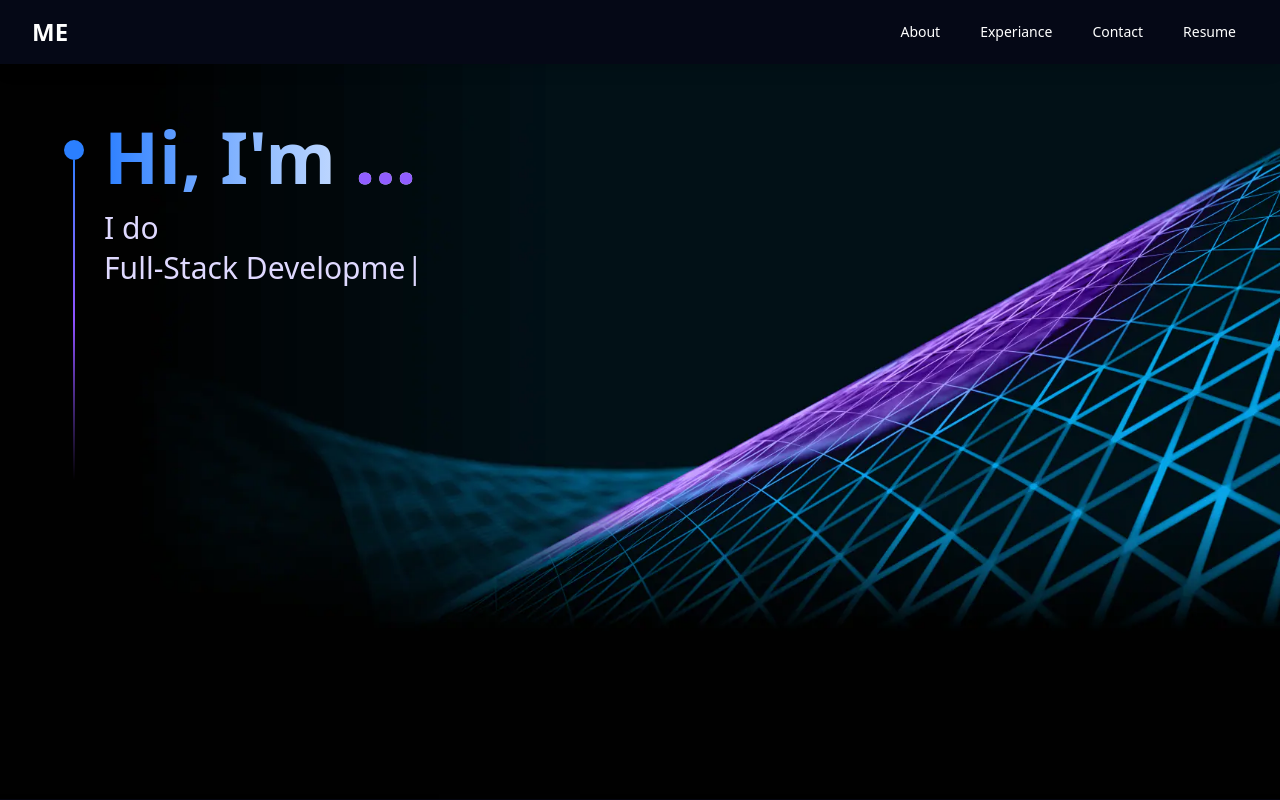
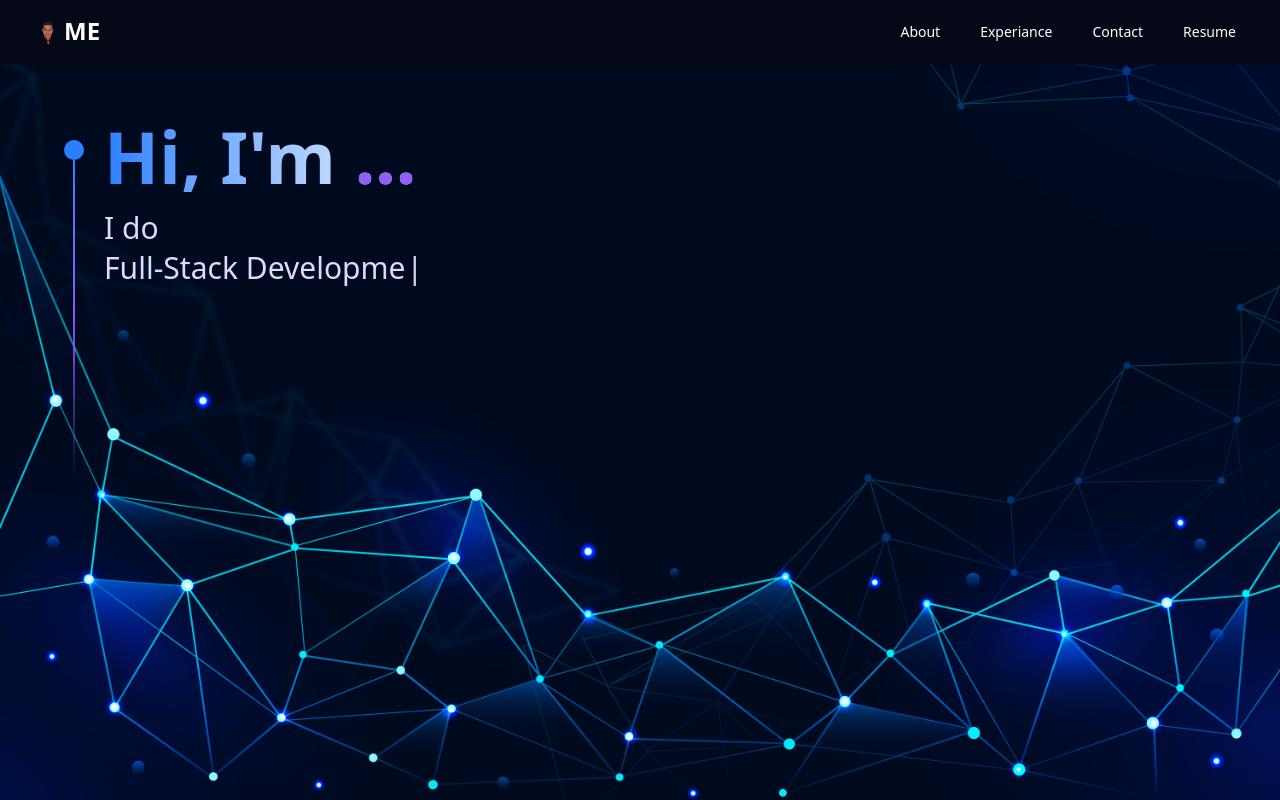
Before and after one commit to Tsega-Get/portfolio, a React (Vite) app: page / in a window 1280 px wide. Built offline with nearby package versions, Linux system fonts and the light colour scheme.

Commit message:
refactor codes

```diff
--- a/index.html
+++ b/index.html
@@ -2,7 +2,7 @@
 <html lang="en">
   <head>
     <meta charset="UTF-8" />
-    <link rel="icon" type="image/svg+xml" href="/vite.svg" />
+    <link rel="icon" type="image/svg+xml" href="/me.png" />
     <meta name="viewport" content="width=device-width, initial-scale=1.0" />
     <title>It's me</title>
   </head>
--- a/src/assets/index.ts
+++ b/src/assets/index.ts
@@ -13,6 +13,9 @@ import backendIcon from "./services/backend.svg";
 import frontendIcon from "./services/frontend.svg";
 import databaseIcon from "./services/database.svg";
 import devopsIcon from "./services/devops.svg";
+
+//project images
+import portfolio from "./projects/portfolio.png";
 
 // Import tech logos
 import css from "./tech/css.png";
@@ -63,4 +66,5 @@ export {
   sql,
   mongo,
   ts,
+  portfolio,
 };
--- a/src/components/layout/Navbar.tsx
+++ b/src/components/layout/Navbar.tsx
@@ -15,10 +15,15 @@ const Navbar = () => {
           <div className="flex-shrink-0">
             <Link
               smooth
-              to="/#home" // 2. Point to the #home ID
+              to="#home" // 2. Point to the #home ID
               className="text-2xl font-bold text-white"
               onClick={closeMobileMenu}
             >
+              <img
+                src="portfolio/public/face.png"
+                alt="Logo"
+                className="inline h-8 w-8"
+              />
               ME
             </Link>
           </div>
@@ -28,28 +33,28 @@ const Navbar = () => {
             <div className="ml-10 flex items-baseline space-x-4">
               <Link
                 smooth
-                to="/#about"
+                to="#about"
                 className="hover:bg-gray-700 px-3 py-2 rounded-md text-sm font-medium"
               >
                 About
               </Link>
               <Link
                 smooth
-                to="/#experiance"
+                to="#experiance"
                 className="hover:bg-gray-700 px-3 py-2 rounded-md text-sm font-medium"
               >
                 Experiance
               </Link>
               <Link
                 smooth
-                to="/#contact"
+                to="#contact"
                 className="hover:bg-gray-700 px-3 py-2 rounded-md text-sm font-medium"
               >
                 Contact
               </Link>
               <Link
                 smooth
-                to="/#resume"
+                to="#resume"
                 className="hover:bg-gray-700 px-3 py-2 rounded-md text-sm font-medium"
               >
                 Resume
--- a/src/constants/index.ts
+++ b/src/constants/index.ts
@@ -19,6 +19,7 @@ import {
   sql,
   mongo,
   ts,
+  portfolio,
 } from "../assets";
 
 export const navLinks = [
@@ -43,6 +44,10 @@ export const services = [
   { title: "Database Design", icon: databaseIcon },
   { title: "DevOps / CI-CD", icon: devopsIcon },
 ];
+export const projectsImages = [
+  { name: "Python", image: python },
+  { name: "Portfolio", image: portfolio },
+];
 
 export const technologies = [
   { name: "Python", icon: python, type: "language" },
--- a/src/data/projects.ts
+++ b/src/data/projects.ts
@@ -1,4 +1,5 @@
 // This interface defines the "blueprint" for a project object.
+
 export interface Project {
   id: number;
   name: string;
@@ -23,8 +24,8 @@ export const projects: Project[] = [
       { name: "django", color: "text-green-500" },
       { name: "mantine", color: "text-pink-500" },
     ],
-    image: "/projects/nexus.png", // Example path
-    source_code_link: "https://github.com/",
+    image: "portfolio/assets/projects/portfolio.png", // Example path
+    source_code_link: "#",
   },
   {
     id: 2,
@@ -34,10 +35,10 @@ export const projects: Project[] = [
     tags: [
       { name: "Vue js", color: "text-blue-500" },
       { name: "mongo db", color: "text-green-500" },
-      { name: "beautyfy", color: "text-pink-500" },
+      { name: "beautify", color: "text-pink-500" },
     ],
-    image: "/projects/garment-erp.png", // Example path
-    source_code_link: "https://github.com/",
+    image: "portfolio/assets/projects/portfolio.png", // Example path
+    source_code_link: "#",
   },
   {
     id: 3,
@@ -49,8 +50,8 @@ export const projects: Project[] = [
       { name: "mysql", color: "text-green-500" },
       { name: "css", color: "text-pink-500" },
     ],
-    image: "/projects/cbhi.png", // Example path
-    source_code_link: "https://github.com/",
+    image: "portfolio/assets/projects/portfolio.png", // Example path
+    source_code_link: "#",
   },
   {
     id: 4,
@@ -62,8 +63,8 @@ export const projects: Project[] = [
       { name: "mysql", color: "text-green-500" },
       { name: "api", color: "text-pink-500" },
     ],
-    image: "/projects/info-desk.png", // Example path
-    source_code_link: "https://github.com/",
+    image: "portfolio/assets/projects/portfolio.png", // Example path
+    source_code_link: "#",
   },
   {
     id: 5,
@@ -75,7 +76,7 @@ export const projects: Project[] = [
       { name: "typescript", color: "text-green-500" },
       { name: "tailwind", color: "text-pink-500" },
     ],
-    image: "/projects/portfolio.png", // Example path
-    source_code_link: "https://github.com/",
+    image: "portfolio/assets/projects/portfolio.png", // Example path
+    source_code_link: "https://github.com/Tsega-Get/portfolio",
   },
 ];
--- a/src/index.css
+++ b/src/index.css
@@ -12,7 +12,7 @@
 
   --breakpoint-xs: 450px;
 
-  --background-image-hero-pattern: url('/purple-hero-bg.webp');
+  --background-image-hero-pattern: url('/bg3.jpg');
 }
 
 /*
@@ -32,3 +32,20 @@
     border-color: var(--color-gray-200, currentcolor);
   }
 }
+@keyframes marquee {
+  from { transform: translateX(0%); }
+  to { transform: translateX(-100%); }
+}
+
+@layer utilities {
+  .animate-marquee {
+    animation: marquee 35s linear infinite;
+  }
+  .no-scrollbar::-webkit-scrollbar {
+    display: none;
+  }
+  .no-scrollbar {
+    -ms-overflow-style: none; /* IE and Edge */
+    scrollbar-width: none; /* Firefox */
+  }
+}
--- a/src/sections/Hero.tsx
+++ b/src/sections/Hero.tsx
@@ -30,6 +30,7 @@ const Hero = () => {
         </div>
 
         {/* Directly use the spline-viewer */}
+        {/* @ts-expect-error */}
         <spline-viewer url="https://prod.spline.design/dfS1u48OjIBqHrpd/scene.splinecode"></spline-viewer>
       </div>
     </section>
--- a/src/sections/Projects.tsx
+++ b/src/sections/Projects.tsx
@@ -31,11 +31,13 @@ const ProjectCard: React.FC<ProjectCardProps> = ({
         className="bg-tertiary p-5 rounded-2xl sm:w-[360px] w-full h-full flex flex-col"
       >
         <div className="relative w-full h-[230px]">
-          <img
-            src={image}
-            alt={`Project: ${name}`}
-            className="w-full h-full object-cover rounded-2xl"
-          />
+          <div className=" inset-0 bg-opacity-50 rounded-2xl z-0 p-16">
+            <img
+              src={image}
+              alt={`Project: ${name}`}
+              className="w-full h-full object-cover rounded-2xl"
+            />
+          </div>
           <div className="absolute inset-0 flex justify-end m-3">
             <a
               href={source_code_link}
@@ -45,7 +47,7 @@ const ProjectCard: React.FC<ProjectCardProps> = ({
             >
               {/* You can use an icon here, e.g., from react-icons */}
               <img
-                src="/github.png"
+                src="portfolio/src/assets/github.png"
                 alt="GitHub"
                 className="w-1/2 h-1/2 object-contain"
               />
```
